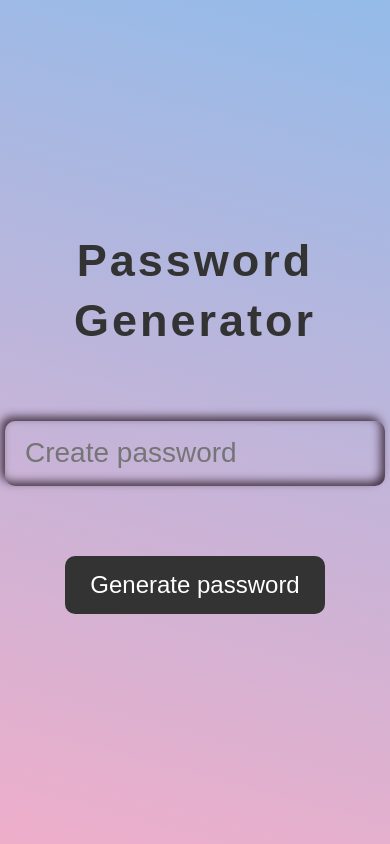
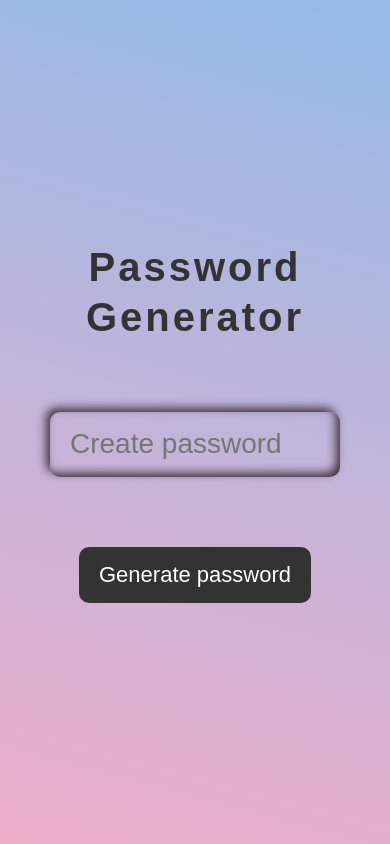
Before and after one commit to VAQYBIN/Password-Generator, a plain HTML site: page index.html in a window 390 px wide. Drawn offline with Linux system fonts and the light colour scheme.

Commit message:
media(bug fix)

```diff
--- a/css/style.scss
+++ b/css/style.scss
@@ -51,7 +51,7 @@ body{
   background: #333;
   color: #fff;
   font-size: 24px;
-  padding: 15px 25px;
+  padding: 20px 30px;
   border-radius: 10px;
   &:active{
     background: #505050;
@@ -59,19 +59,19 @@ body{
 }
 @media (max-width: 586px){
   .box{
-    max-width: 533px;
+    max-width: 380px;
   }
 }
 @media (max-width: 425px){
-  .box{
-    max-width: 380px;
-  }
-}
-@media (max-width: 320px){
   .box{
     max-width: 290px;
   }
   #btn{
     font-size: 22px;
+    padding: 15px 20px;
+  }
+  .title{
+    font-size: 40px;
+    line-height: 50px;
   }
 }
```
Also changed, not shown: css/style.css, 1 other file.
